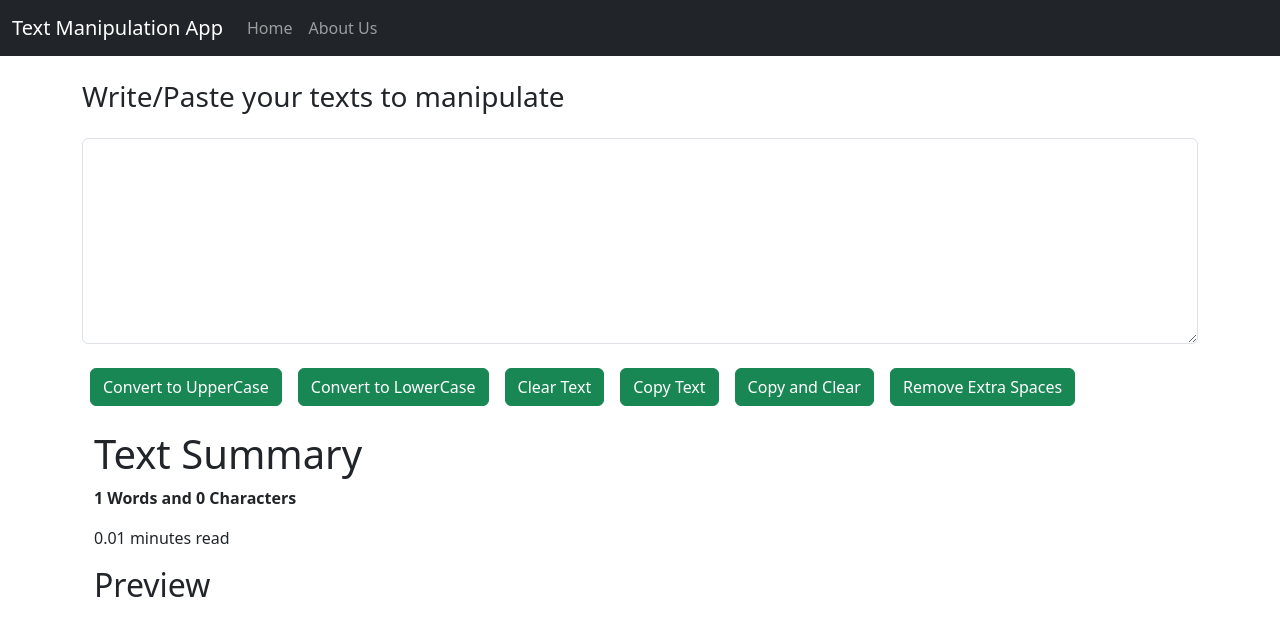
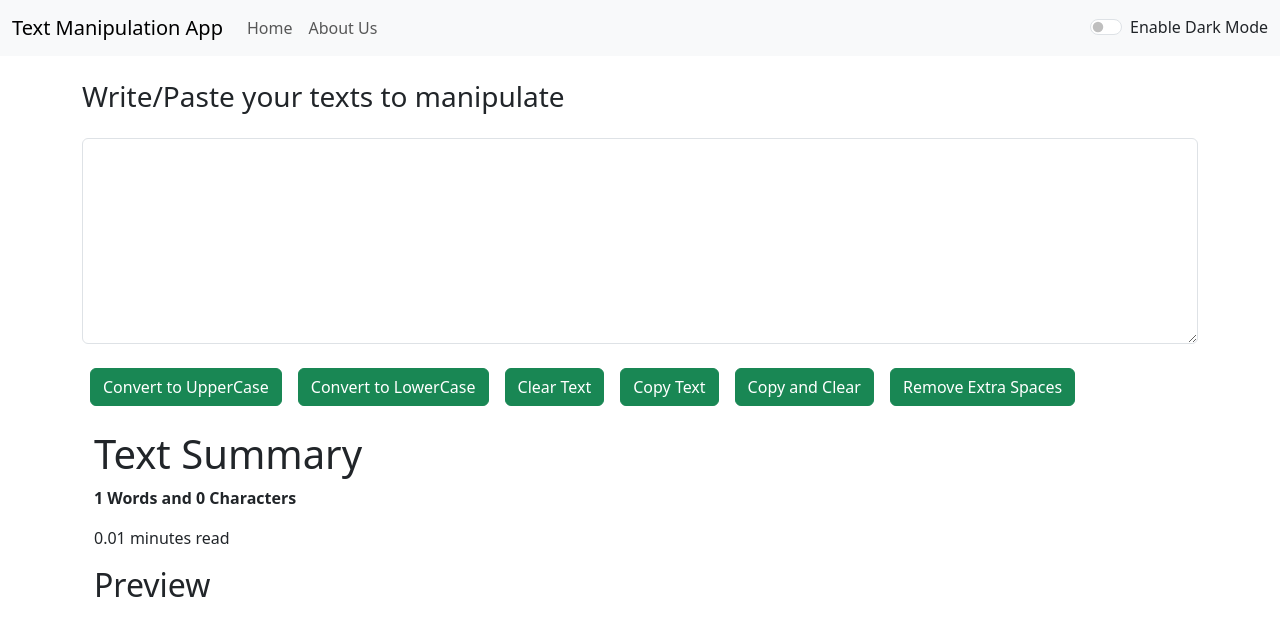
Before and after one commit to hwmzw/Texts-Manipulator-App, a React (Create React App) app in the folder texts-manipulation-app/: page / in a window 1280 px wide. Shown: the top 636 px of the page. Built offline with nearby package versions, Linux system fonts and the light colour scheme.

Commit message:
added dark mode

```diff
--- a/texts-manipulation-app/src/App.js
+++ b/texts-manipulation-app/src/App.js
@@ -1,13 +1,23 @@
-// import { useState } from "react";
+import { useState } from "react";
 import "./App.css";
 import Navbar from "./components/Navbar";
 import TextForm from "./components/TextForm";
 
 function App() {
-  // const [darkMode, setdarkMode] = useState(false)
+  const [mode, setMode] = useState('light');
+  const toggleMode = ()=>{
+    if(mode==='light'){
+      setMode('dark')
+      document.body.style.backgroundColor = 'darkgrey'
+    }else{
+      setMode('light')
+      document.body.style.backgroundColor = 'white'
+    }
+  }
+
   return (
     <>
-      <Navbar title= "Text Manipulation App"  aboutText="About Us"/>
+      <Navbar title= "Text Manipulation App"  aboutText="About Us" toggleMode={toggleMode} mode={mode}/>
         <div className="container">
           <TextForm title= "Write/Paste your texts to manipulate"/>
         </div>
--- a/texts-manipulation-app/src/components/Navbar.js
+++ b/texts-manipulation-app/src/components/Navbar.js
@@ -3,7 +3,7 @@ import PropTypes from "prop-types";
 
 export default function Navbar(props) {
   return (
-    <nav className="navbar navbar-expand-sm navbar-dark bg-dark">
+    <nav className={`navbar navbar-expand-sm navbar-${props.mode} bg-${props.mode}`}>
       <div className="container-fluid">
         <a className="navbar-brand" href="/">
           {props.title}
@@ -32,7 +32,10 @@ export default function Navbar(props) {
               </a>
             </li>
           </ul>
-
+          <div className={`form-check form-switch text-${props.mode==='light'?'dark':'light'}`}>
+          <input className="form-check-input" type="checkbox" onClick={props.toggleMode} role="switch" id="flexSwitchCheckDefault"/>
+          <label className="form-check-label" htmlFor="flexSwitchCheckDefault">Enable Dark Mode</label>
+        </div>
         </div>
       </div>
     </nav>
@@ -41,10 +44,10 @@ export default function Navbar(props) {
 
 Navbar.propTypes = {
   title: PropTypes.string.isRequired,
-  aboutText: PropTypes.string
+  aboutText: PropTypes.string,
 };
 
 Navbar.defaulProps = {
   title: "Set Title Here",
-  aboutText: "Set About Texts"
+  aboutText: "Set About Texts",
 };
--- a/texts-manipulation-app/src/components/TextForm.js
+++ b/texts-manipulation-app/src/components/TextForm.js
@@ -1,6 +1,4 @@
 import React, {useState} from "react";
-import { ToastContainer, toast } from 'react-toastify';
-import 'react-toastify/dist/ReactToastify.css';
 
 export default function TextForm(props) {
 
@@ -10,8 +8,6 @@ export default function TextForm(props) {
     const UpperCase = () => {
         const newText=text.toUpperCase()
         setText(newText)
-        toast.success("Your texts has been converted to Uppercase")
-        success.toast("yo")
     }
 
     //function to convert to lowercase
@@ -33,8 +29,8 @@ export default function TextForm(props) {
     }
      // function to copy and clear
      const CopyClearTexts = () => {
-      ClearText();
-      CopyTexts();
+      CopyTexts()
+      ClearText()
   }
   //function to remove extra spaces
   const RemoveExtraSpaces = () =>{
@@ -51,7 +47,6 @@ export default function TextForm(props) {
       <>
     <div>
     <h3 className="mb-3 my-4" >{props.title}</h3>
-
       <div className="mb-3 my-4">
         <textarea className="form-control my-3" id="myTextBox" rows="8" value={text} onChange={handleOnChange}>
         </textarea>
@@ -67,7 +62,7 @@ export default function TextForm(props) {
     <div className="container my-3">
     <h1>Text Summary</h1>
 
-    <p><b>{text.split(" ").length} Words and {text.length} Characters</b></p>
+     <p><b>{text.split(" ").length} Words and {text.length} Characters</b></p>
      <p>{0.01 * text.split(" ").length} minutes read</p>
      <h2>Preview</h2>
      <p>{text}</p>
```
